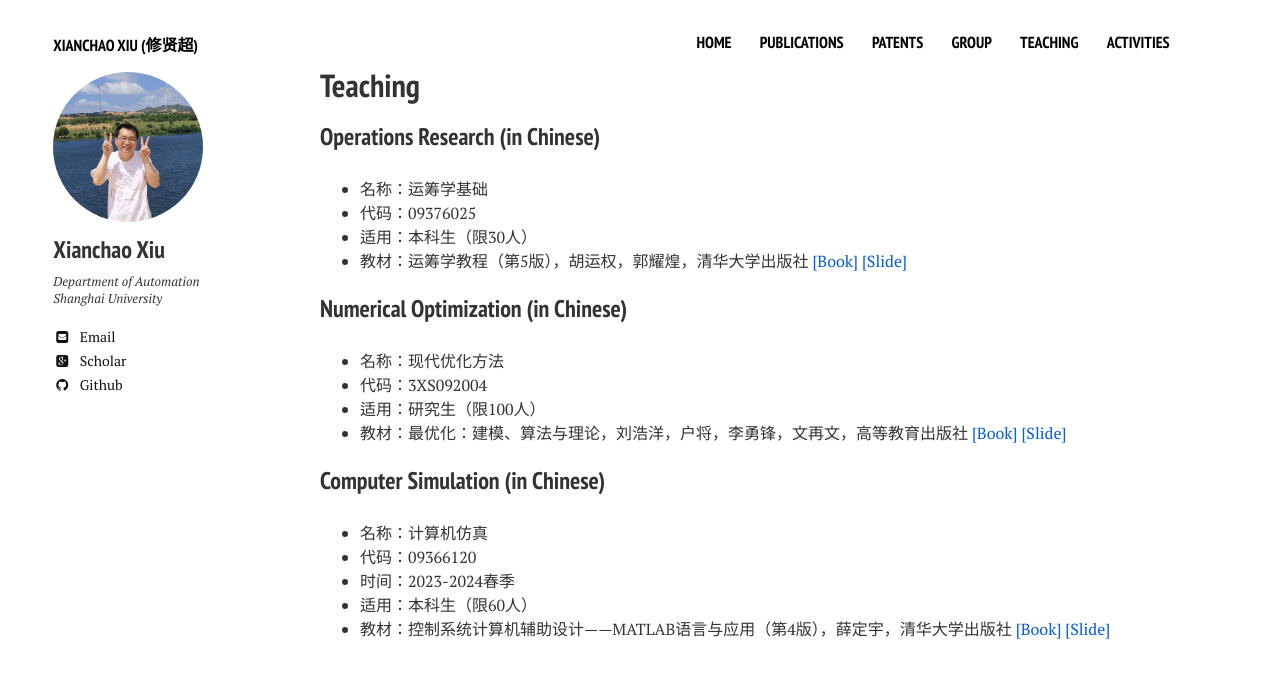
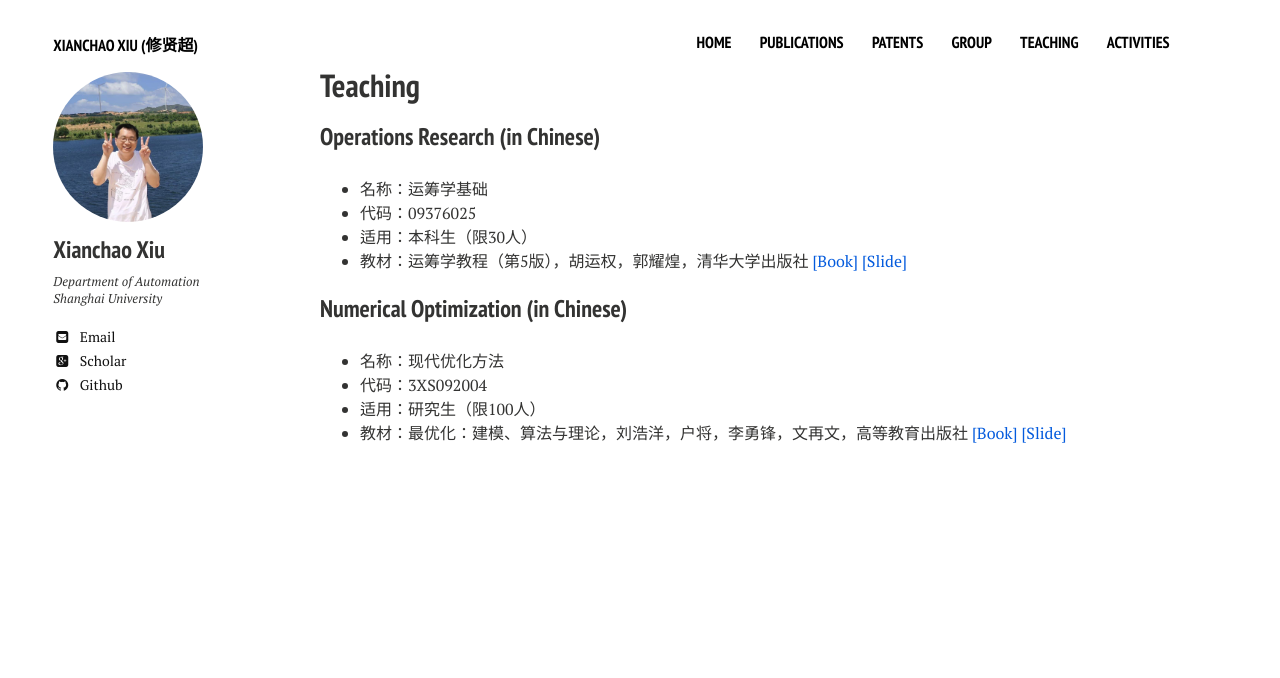
Before and after one commit to xianchaoxiu/xianchaoxiu.github.io, a Jekyll site: the page built from teaching/index.md, in a window 1280 px wide. Shown: the top 678 px of the page. Built offline with Jekyll 4.4.1, drawn with Linux system fonts in a browser that asks for light colours; nearby versions of some CDN libraries.

Commit message:
Update index.md

```diff
--- a/teaching/index.md
+++ b/teaching/index.md
@@ -20,11 +20,3 @@ share: false
 * 代码：3XS092004 <br>
 * 适用：研究生（限100人） <br>
 * 教材：最优化：建模、算法与理论，刘浩洋，户将，李勇锋，文再文，高等教育出版社 <a href="https://item.jd.com/13064530.html" class="textlink" target="_blank">[Book]</a> <a href="http://faculty.bicmr.pku.edu.cn/~wenzw/optbook.html" class="textlink" target="_blank">[Slide]</a> <br>
-
-
-### Computer Simulation (in Chinese)
-* 名称：计算机仿真<br>
-* 代码：09366120 <br>
-* 时间：2023-2024春季<br>
-* 适用：本科生（限60人）<br>
-* 教材：控制系统计算机辅助设计——MATLAB语言与应用（第4版），薛定宇，清华大学出版社 <a href="https://item.jd.com/13335949.html" class="textlink" target="_blank">[Book]</a> <a href="https://github.com/xianchaoxiu/Computer-Simulation" class="textlink" target="_blank">[Slide]</a> <br>
```
